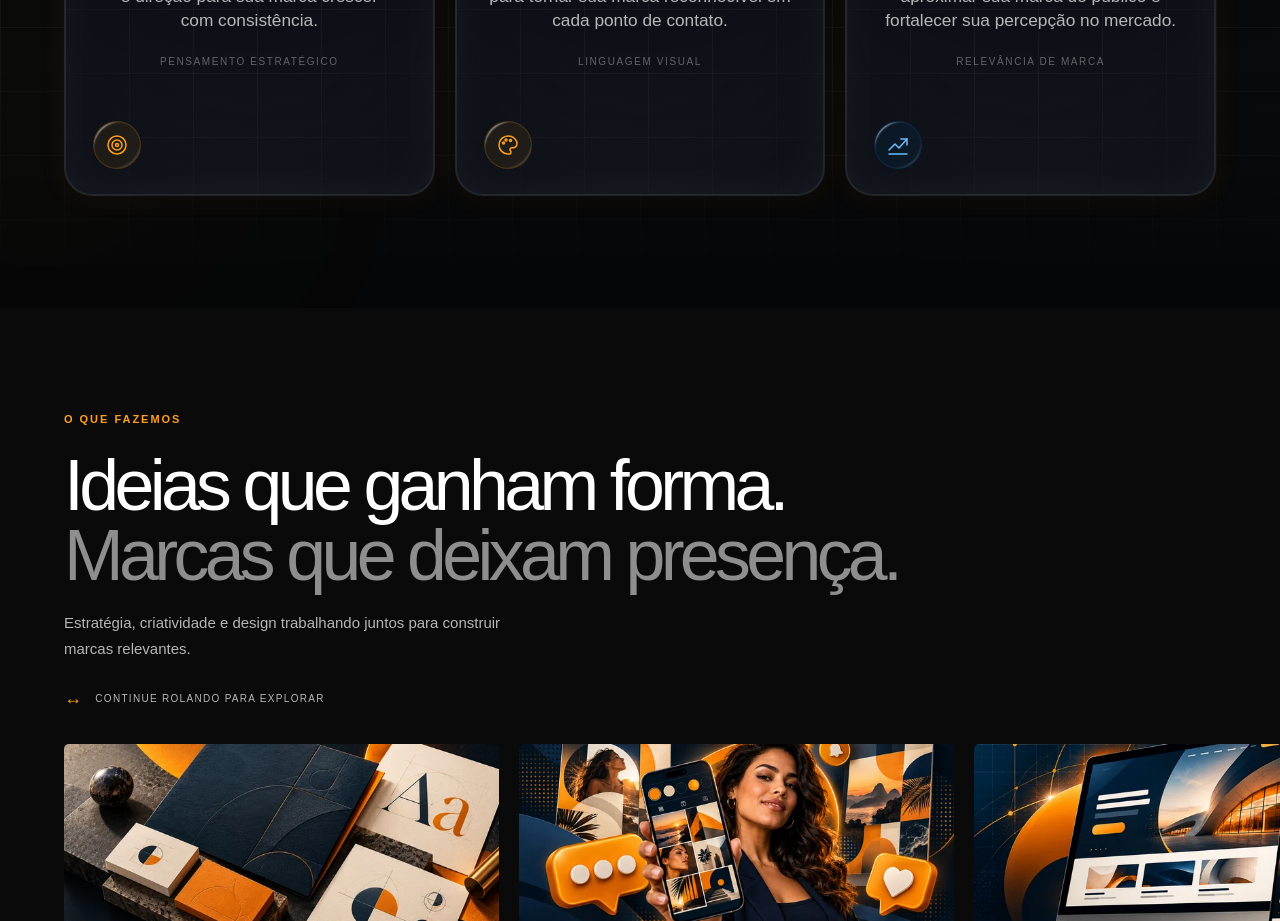
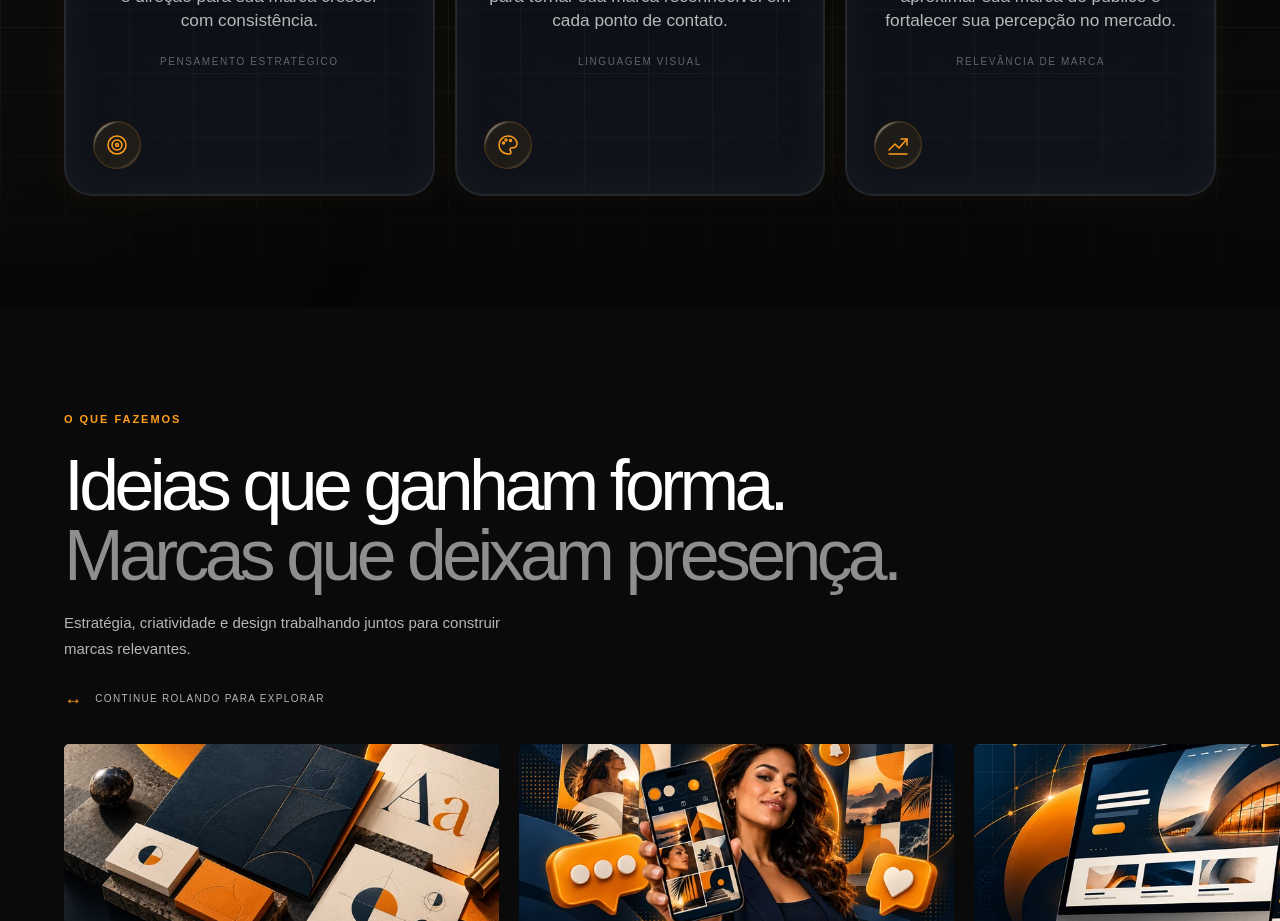
Before and after one commit to jenison-chagas/SITE-BLEND, a Next.js app: page / in a window 1280 px wide. Shown: the part 1400-2321 px from the top of the page. Built offline with nearby package versions, Linux system fonts and the light colour scheme.

Commit message:
Match Presence card lighting and icon to Blend orange
Add styles for the last blend service card to enhance appearance.

```diff
--- a/src/app/globals.css
+++ b/src/app/globals.css
@@ -2749,3 +2749,18 @@ html:has(#blend-hero) {
   #sobre .blend-service-card > h3 { font-size: clamp(36px, 10vw, 46px); }
   #sobre .blend-service-card > p { font-size: 16px; }
 }
+
+
+/* Presença acompanha os mesmos acentos laranja de Estratégia e Identidade. */
+#sobre .blend-service-card:last-child > div:first-child {
+  background: rgb(255 159 28 / 0.18) !important;
+}
+#sobre .blend-service-card:last-child > div.flex.items-start.justify-between > div {
+  color: var(--blend-orange);
+  border-color: rgb(255 159 28 / 0.2);
+  background: rgb(255 159 28 / 0.08);
+}
+#sobre .blend-service-card:last-child:hover > div.flex.items-start.justify-between > div {
+  border-color: rgb(255 159 28 / 0.45);
+  background: rgb(255 159 28 / 0.14);
+}
```
